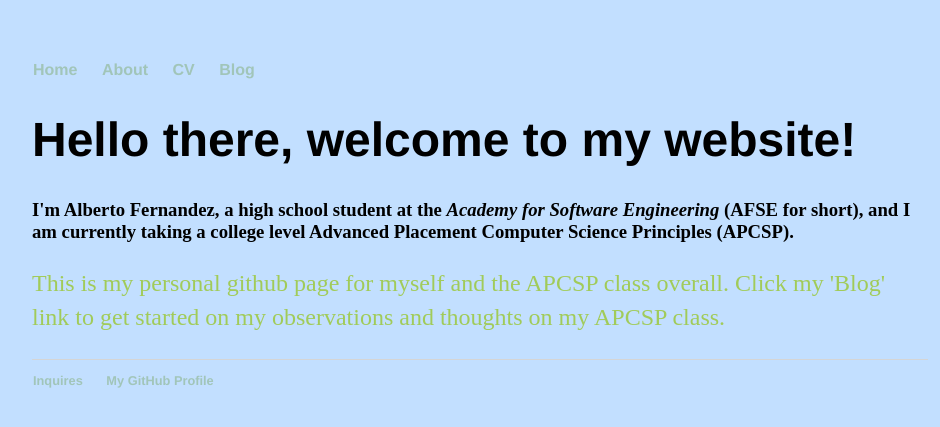
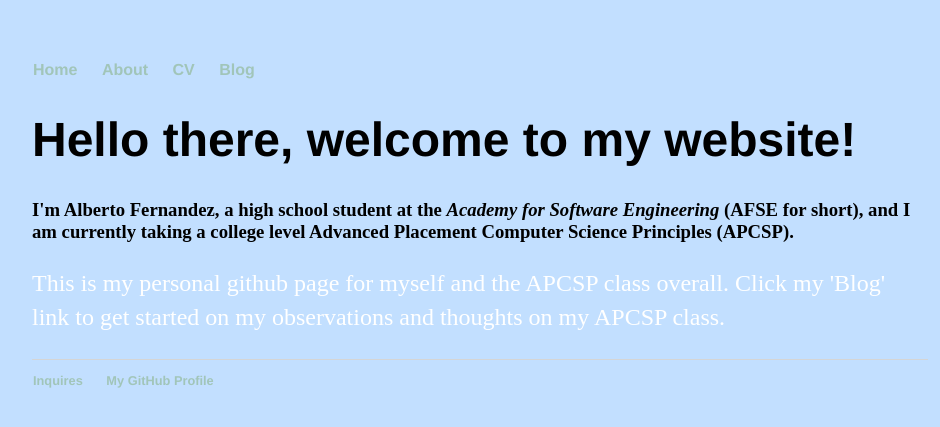
Before and after one commit to albertof4112/albertof4112.github.io, a Jekyll site: the page built from index.html, in a window 1280 px wide. Shown: the top 427 px of the page, without its empty margins (160-1100 px from the left). Built offline with Jekyll 4.4.1, drawn with Linux system fonts in a browser that asks for light colours.

Commit message:
Update main.css

```diff
--- a/css/main.css
+++ b/css/main.css
@@ -27,7 +27,7 @@ h1 {
 p {
     font-size: 1.5em;
     line-height: 1.4em;
-    color: #A1CB59;
+    color: #FFFFFF;
 }
 footer {
     border-top: 1px solid #d5d5d5;
```
